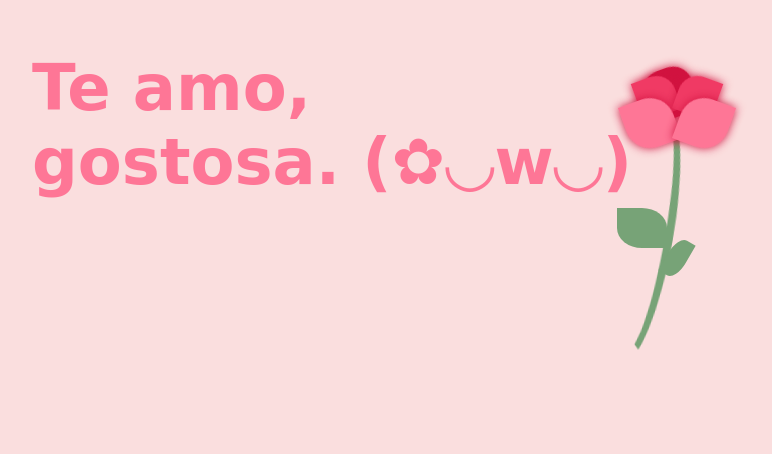
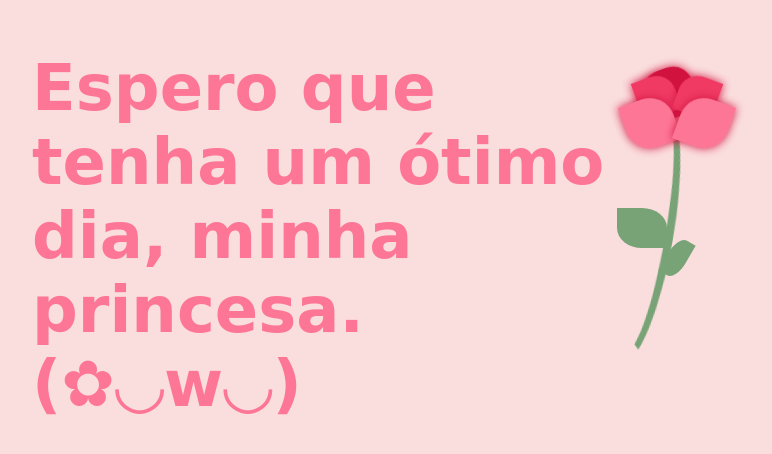
Before and after one commit to TonHeiwa/Rose-for-you, a plain HTML site: page index.html in a window 1280 px wide. Shown: the part 192-646 px from the top of the page, without its empty margins (208-980 px from the left). Drawn offline with Linux system fonts and the light colour scheme; a web font is replaced by a local one.

Commit message:
Update index.html

```diff
--- a/index.html
+++ b/index.html
@@ -10,7 +10,7 @@
 <body>
     <div class="container">
         <div class="letter">
-            <h1>Te amo, gostosa. (✿◡w◡)</h1>
+            <h1>Espero que tenha um ótimo dia, minha princesa. (✿◡w◡)</h1>
         </div>
         <div class="rose">
             <div class="flower">
```
